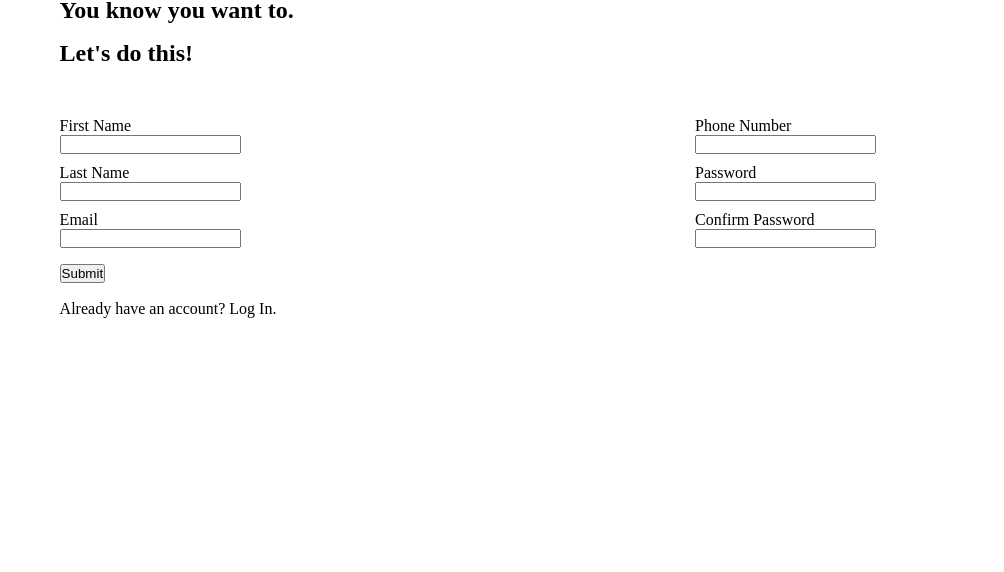
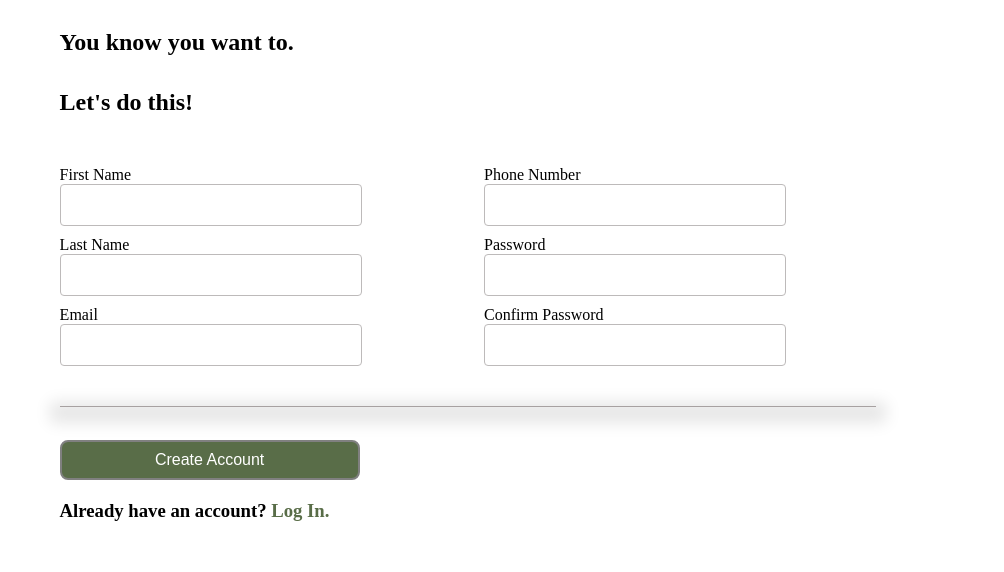
Before and after one commit to mohamedqassem15/sign-up-form, a plain HTML site: page index.html in a window 1280 px wide. Shown: the part 218-790 px from the top of the page, 276-1280 px from the left. Drawn offline with Linux system fonts and the light colour scheme; a script that the page names is missing.

Commit message:
added styling to button and form

```diff
--- a/index.html
+++ b/index.html
@@ -50,11 +50,12 @@
                         <input type="password" id="password">
                     </div>
                 </div>
+                <hr class="line">
 
-                <button type="submit">Submit</button>
+                <button id="create-account-btn" type="submit">Create Account</button>
 
             </form>
-            <p>Already have an account? Log In.</p>
+            <h3>Already have an account? <a href="https://www.example.com" target="_blank">Log In.</a> </h3>
 
         </div>
     </div>
--- a/styles.css
+++ b/styles.css
@@ -36,7 +36,6 @@
 #input-outer-container{
     display: flex;
     margin-top: 20px;
-    justify-content: space-between;
 
 }
 
@@ -44,6 +43,7 @@
     display: flex;
     flex-direction: column;
     margin-top: 20px;
+    margin-right: 15%;
 }
 
 #sign-up-container{
@@ -51,9 +51,47 @@
 }
 
 h2, button, p{
-    margin-top: 2%;
+    margin-top: 4%;
 }
 
 label{
     margin-top: 10px;
 }
+
+input, button{
+    width: 300px;
+    height: 40px;
+    font-size: 16px;
+    border: rgb(189, 186, 186) solid 1px;
+    border-radius: 4px;
+}
+button{
+    border: gray solid 2px;
+    border-radius: 8px;
+
+}
+#create-account-btn{
+    background-color: #596D48;;
+    color: white;
+    margin-bottom: 20px;
+}
+
+#create-account-btn:hover{
+    background-color: #505e44;
+}
+
+a {
+    color: #596D48;
+    text-decoration: none;
+}
+
+
+
+.line {
+    margin-top: 40px;
+    border: none;
+    height: 1px;
+    width: 100%;
+    background-color: rgb(167, 161, 161);
+    box-shadow: 0 6px 16px 10px rgba(0, 0, 0, 0.1);
+}
```
